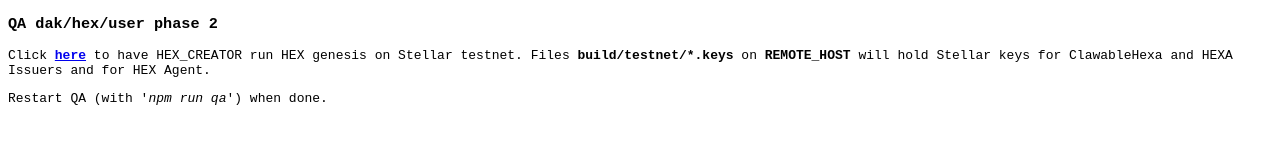
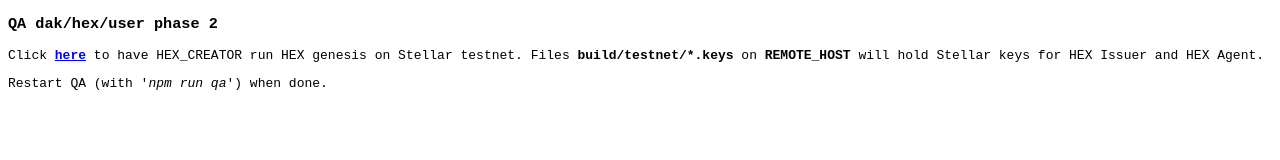
Before and after one commit to didalik/dak-hex-user, a website: page qa/2/static/index.html in a window 1280 px wide. Drawn offline with Linux system fonts and the light colour scheme.

Commit message:
Add the prod stuff

```diff
--- a/package.json
+++ b/package.json
@@ -2,6 +2,8 @@
   "name": "dak-hex-user",
   "description": "Stellar HEX: svc USER role support",
   "scripts": {
+    "prod": "cd prod/$npm_config_dir; ./${npm_config_run}.sh",
+    "prod-fix": "cd prod-fix; ./loop.sh",
     "qa": "cd qa; ./loop.sh",
     "test": "cd test; make -k all"
   },
--- a/qa/2/static/index.html
+++ b/qa/2/static/index.html
@@ -17,7 +17,7 @@
       <p>
 Click <a href='/qa/phase2'><b>here</b></a> to have HEX_CREATOR run HEX genesis on Stellar testnet.
 Files <b>build/testnet/*.keys</b> on <b>REMOTE_HOST</b> will hold Stellar keys
-for ClawableHexa and HEXA Issuers and for HEX Agent.
+for HEX Issuer and HEX Agent.
       </p>
       <p>
 Restart QA (with '<i>npm run qa</i>') when done.
```
Also changed, not shown: static/index.html (+1 -1 lines), 4 other files.
